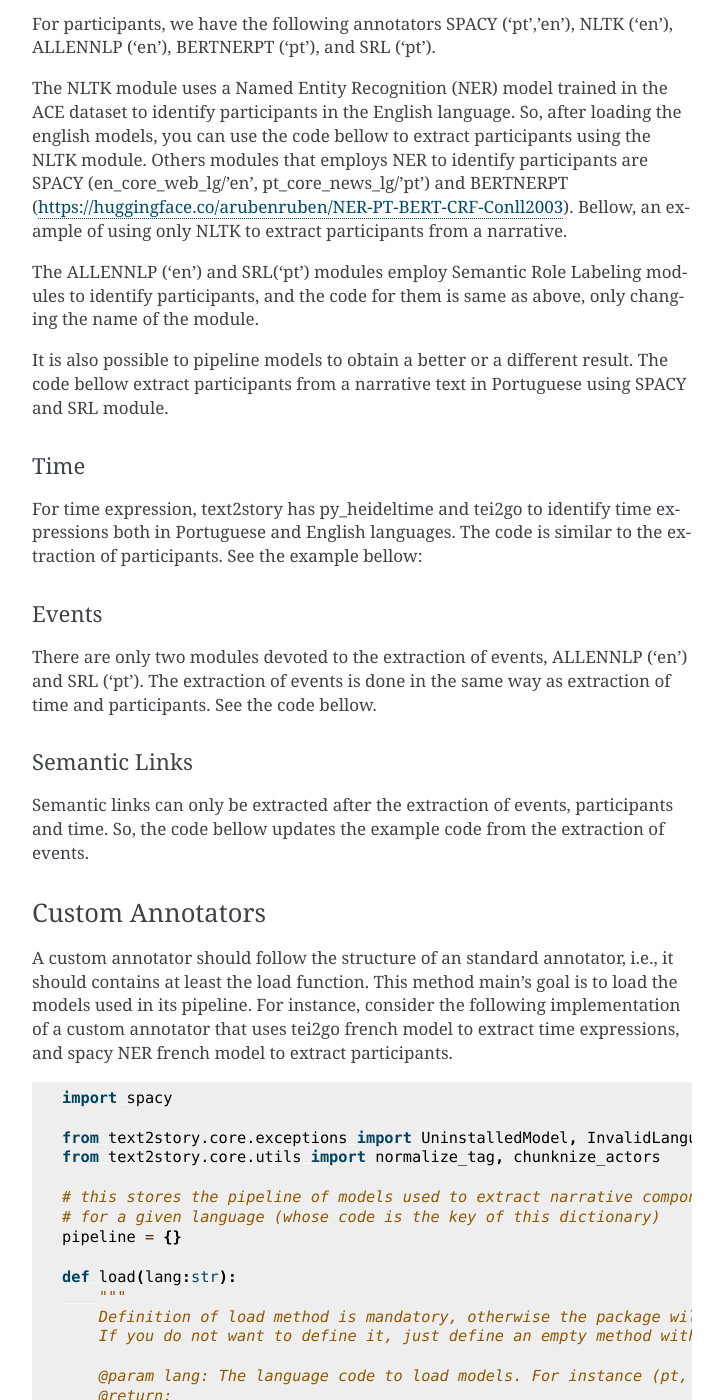
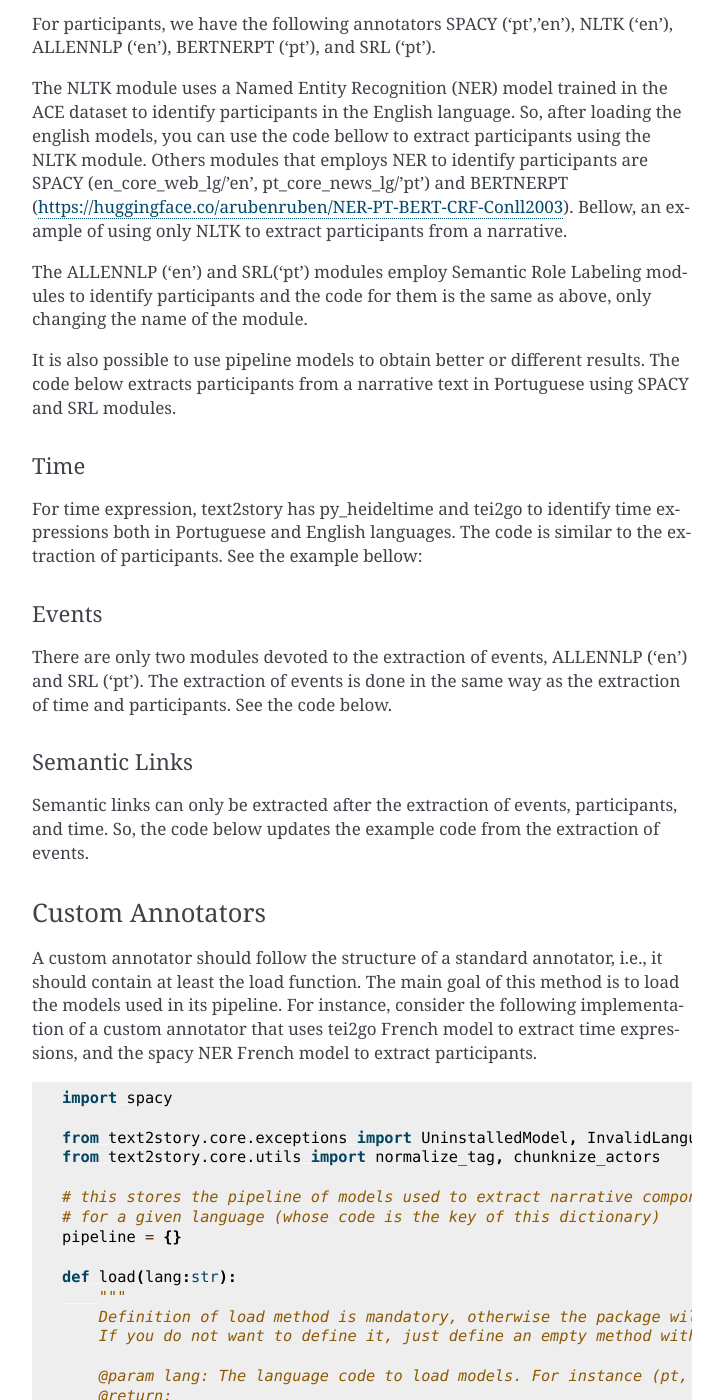
Before and after one commit to LIAAD/Text2StoryPackage, a Sphinx documentation site: the page built from docs/source/usage.rst, in a window 1280 px wide and 1400 px high, scrolled down 1754 px. Shown: the whole window, without its empty margins (388-1111 px from the left). Built offline with Sphinx 7.4.7, drawn with Linux system fonts in a browser that asks for light colours; some of the changed text lies outside the part shown.

Commit message:
Correcting grammar mistakes usage.rst

```diff
--- a/docs/source/usage.rst
+++ b/docs/source/usage.rst
@@ -115,11 +115,11 @@ Bellow, an example of using only NLTK to extract participants from a narrative.
 
     print(my_narrative.participants)
 
-The ALLENNLP ('en') and SRL('pt') modules employ Semantic Role Labeling modules to identify participants, and the
-code for them is same as above, only changing the name of the module.
+The ALLENNLP ('en') and SRL('pt') modules employ Semantic Role Labeling modules to identify participants and the
+code for them is the same as above, only changing the name of the module.
 
-It is also possible to pipeline models to obtain a better or a different result. The code bellow extract
-participants from a narrative text in Portuguese using SPACY and SRL module.
+It is also possible to use pipeline models to obtain better or different results. The code below extracts
+participants from a narrative text in Portuguese using SPACY and SRL modules.
 
 .. code-block:: python
     import text2story as t2s
@@ -151,7 +151,7 @@ Events
 ''''''''
 
 There are only two modules devoted to the extraction of events, ALLENNLP ('en') and SRL ('pt'). The extraction of
-events is done in the same way as extraction of time and participants. See the code bellow.
+events is done in the same way as the extraction of time and participants. See the code below.
 
 .. code-block:: python
     import text2story as t2s
@@ -164,7 +164,7 @@ events is done in the same way as extraction of time and participants. See the c
 Semantic Links
 ''''''''
 
-Semantic links can only be extracted after the extraction of events, participants and time. So, the code bellow
+Semantic links can only be extracted after the extraction of events, participants, and time. So, the code below
 updates the example code from the extraction of events.
 
 .. code-block:: python
@@ -182,22 +182,22 @@ updates the example code from the extraction of events.
 Custom Annotators
 ^^^^^^^^^^^^^^^^^
 
-A custom annotator should follow the structure of an standard annotator, i.e., it should contains at least the
-load function. This method main's goal is to load the models used in its pipeline. For instance, consider the
-following implementation of a custom annotator that uses tei2go french model to extract time expressions, and
-spacy NER french model to extract participants.
+A custom annotator should follow the structure of a standard annotator, i.e., it should contain at least the
+load function. The main goal of this method is to load the models used in its pipeline. For instance, consider the
+following implementation of a custom annotator that uses tei2go French model to extract time expressions, and
+the spacy NER French model to extract participants.
 
 .. literalinclude:: custom_annotator.py
   :language: python
 
-To use your new annotator, first you need to add it to the text2story pipeline using the following code.
+To use your new annotator, first, you need to add it to the text2story pipeline using the following code.
 
 .. code-block:: python
     import text2story as t2s
 
     t2s.add_annotator("custom_annotator", ['fr'], ['participant', 'time'])
 
-Then, you can use the annotator like the native ones. See the code bellow.
+Then, you can use the annotator like the native ones. See the code below.
 
 .. code-block:: python
     import text2story as t2s
```
Also changed, not shown: other parts of docs/source/usage.rst (+4 -4 lines).
